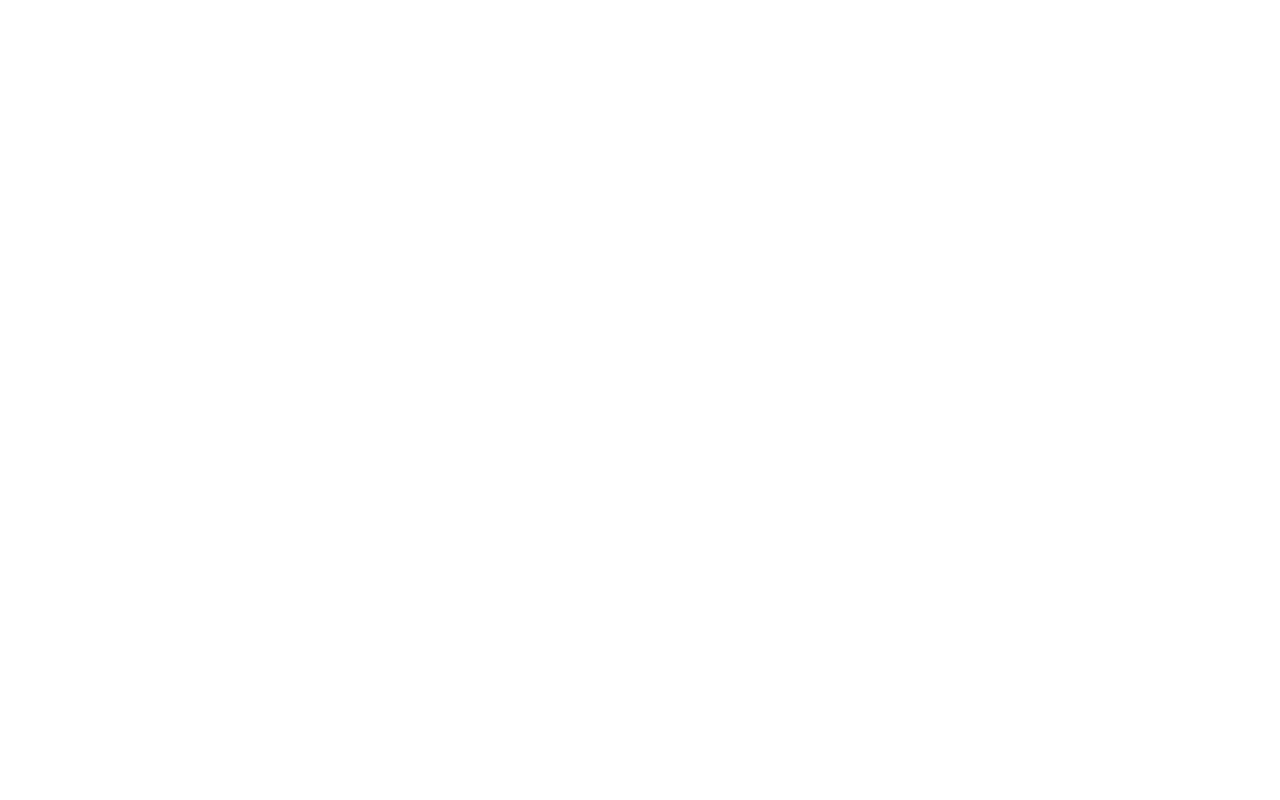
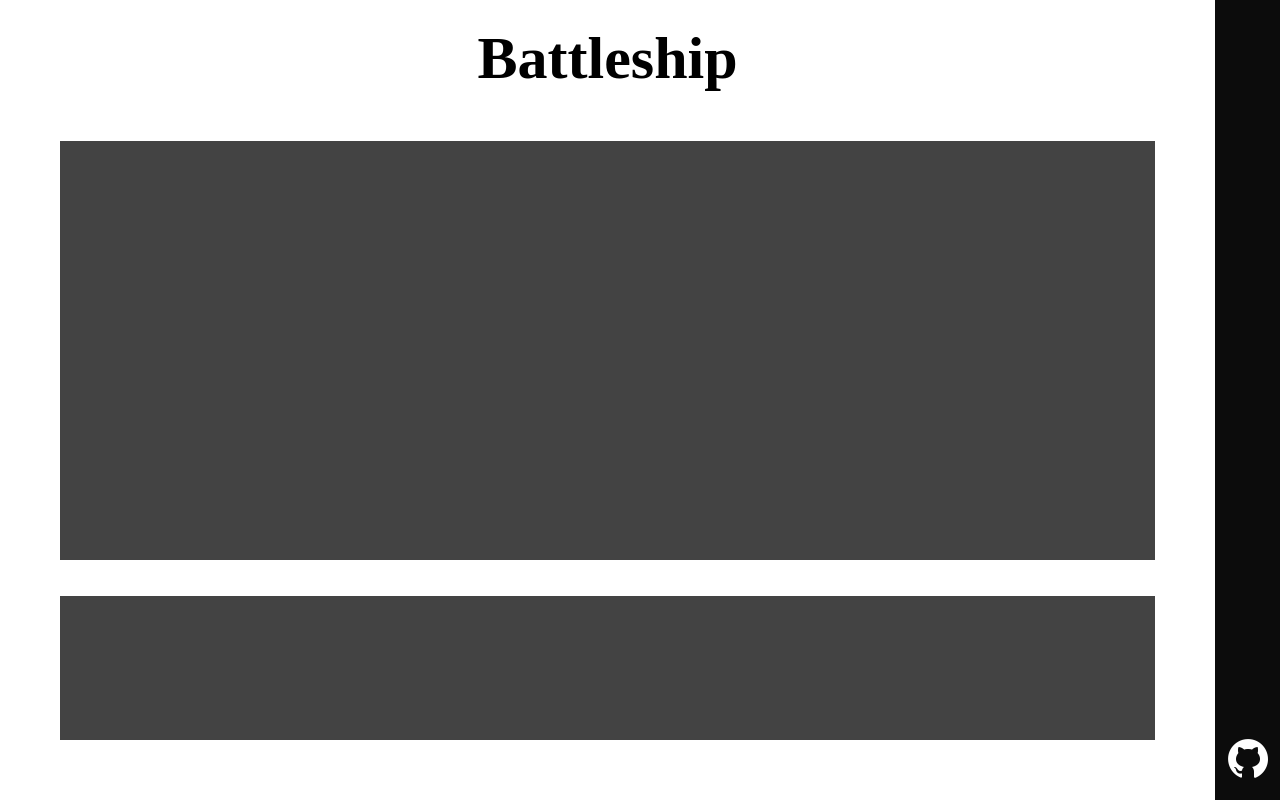
Before and after one commit to Valdemarcheck/TOP-Battleship, a website built with webpack: page dist/index.html in a window 1280 px wide. Built offline with nearby package versions, Linux system fonts and the light colour scheme.

Commit message:
Setup UI mockup

```diff
--- a/dist/index.html
+++ b/dist/index.html
@@ -7,5 +7,20 @@
     <script src="./main.js" defer></script>
     <title>Battleship</title>
   </head>
-  <body></body>
+  <body>
+    <main>
+      <h1>Battleship</h1>
+      <div class="grids-and-dock">
+        <div class="grids"></div>
+        <div class="dock"></div>
+      </div>
+    </main>
+    <div class="sidebar">
+      <a
+        href="https://github.com/Valdemarcheck"
+        class="github-link"
+        target="_blank"
+      ></a>
+    </div>
+  </body>
 </html>
--- a/dist/styles.css
+++ b/dist/styles.css
@@ -0,0 +1,70 @@
+* {
+  padding: 0;
+  margin: 0;
+  box-sizing: border-box;
+}
+
+html {
+  font-size: 12px;
+
+  --side-bg: #0c0c0c;
+}
+
+body {
+  height: 100vh;
+  display: flex;
+}
+
+.sidebar {
+  height: 100%;
+  padding: 1.4rem 0.7rem;
+  background-color: var(--side-bg);
+  display: flex;
+  flex-direction: column;
+  justify-content: flex-end;
+}
+
+.github-link {
+  background-image: url("./images/icons8-github-96.png");
+  background-size: contain;
+  background-repeat: no-repeat;
+
+  width: 4rem;
+  aspect-ratio: 1/1;
+  display: block;
+}
+
+main {
+  padding: 2rem 0;
+  flex: 1;
+  display: flex;
+  flex-direction: column;
+  gap: 1rem;
+}
+
+h1 {
+  font-size: 5rem;
+  text-align: center;
+}
+
+.grids-and-dock {
+  flex: 1;
+  width: 100%;
+  padding: 3rem 5rem;
+  display: flex;
+  gap: 3rem;
+  flex-direction: column;
+}
+
+.grids {
+  flex: 1;
+  width: 100%;
+  background: #434343;
+}
+
+.dock {
+  overflow-x: auto;
+  background: #434343;
+
+  height: 12rem;
+}
```
Also changed, not shown: dist/images/icons8-github-96.png (added).
